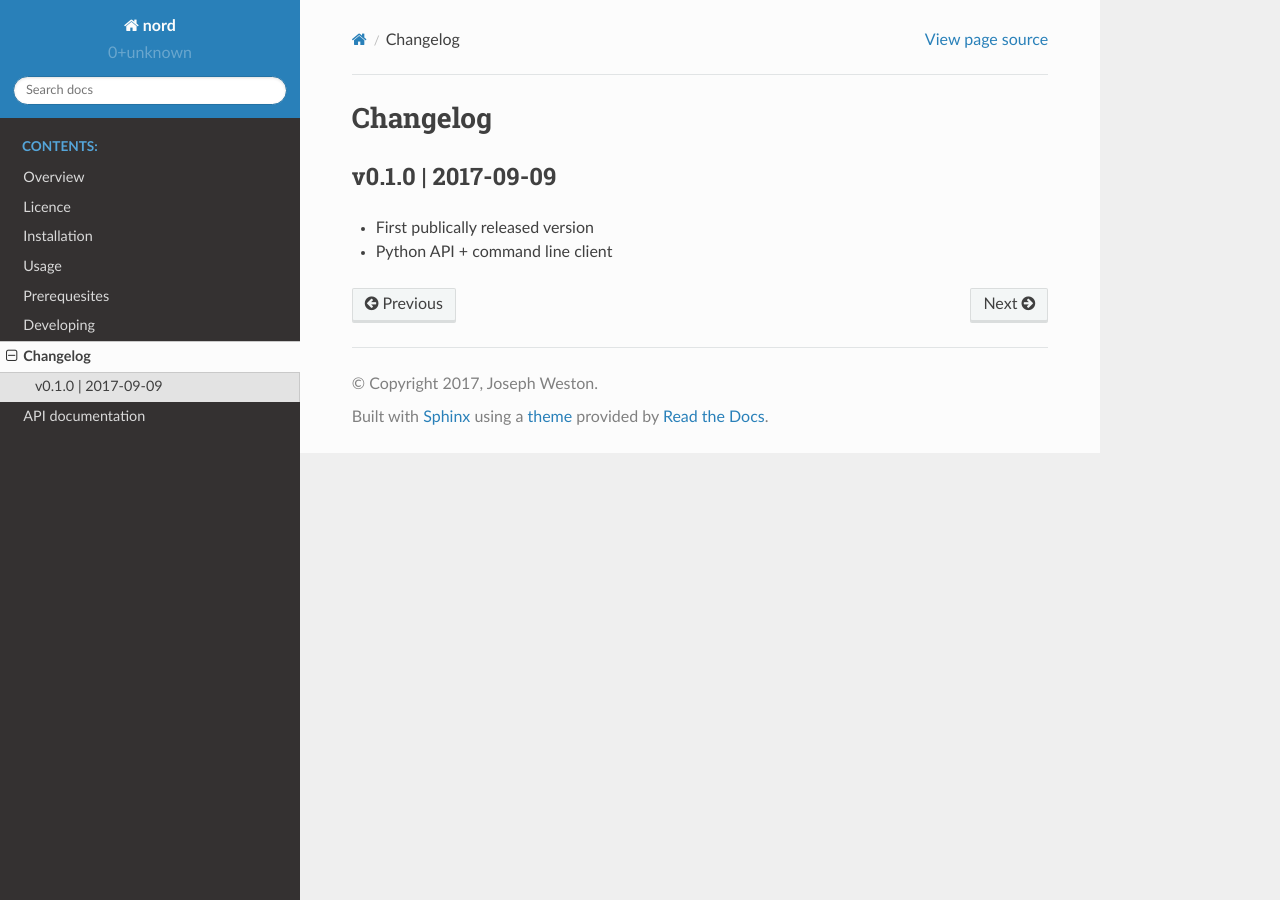
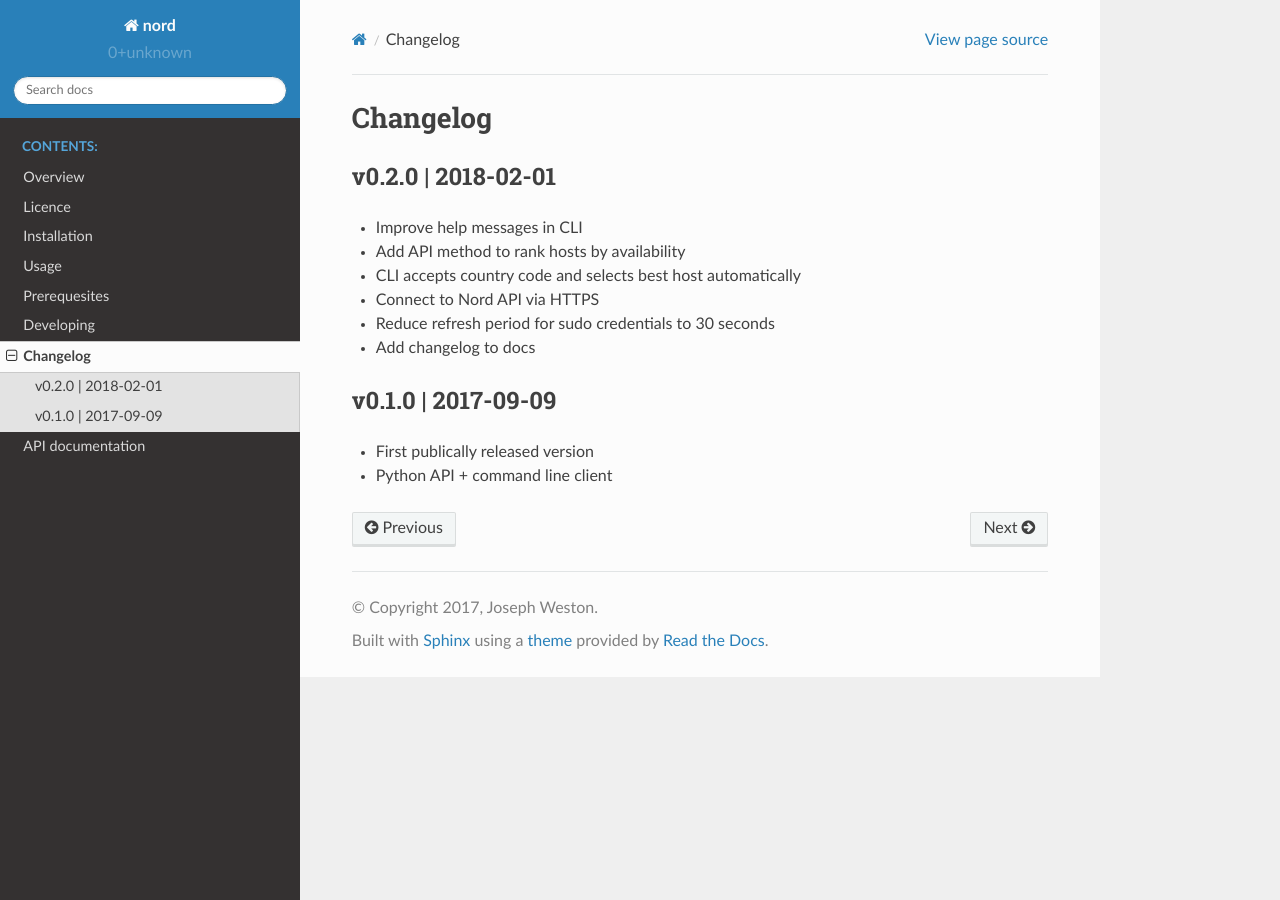
Before and after one commit to jbweston/nord, a Sphinx documentation site: the page built from docs/source/changelog.rst, in a window 1280 px wide. Built offline with Sphinx 7.4.7 and the Read the Docs theme 2.0.0, drawn with Linux system fonts in a browser that asks for light colours.

Commit message:
add changelog entry for v0.2.0

```diff
--- a/docs/source/changelog.rst
+++ b/docs/source/changelog.rst
@@ -1,5 +1,13 @@
 Changelog
 =========
+v0.2.0 | 2018-02-01
+-------------------
++ Improve help messages in CLI
++ Add API method to rank hosts by availability
++ CLI accepts country code and selects best host automatically
++ Connect to Nord API via HTTPS
++ Reduce refresh period for sudo credentials to 30 seconds
++ Add changelog to docs
 
 v0.1.0 | 2017-09-09
 -------------------
```
